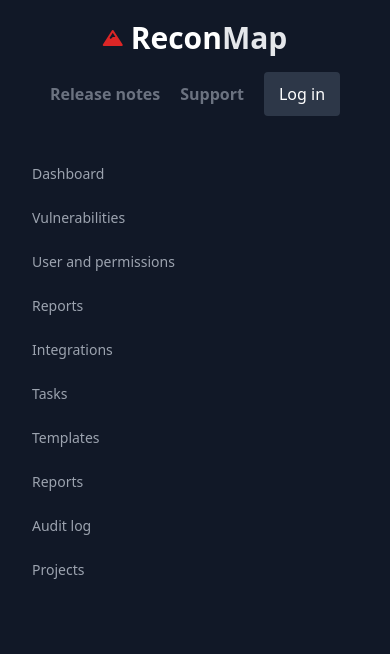
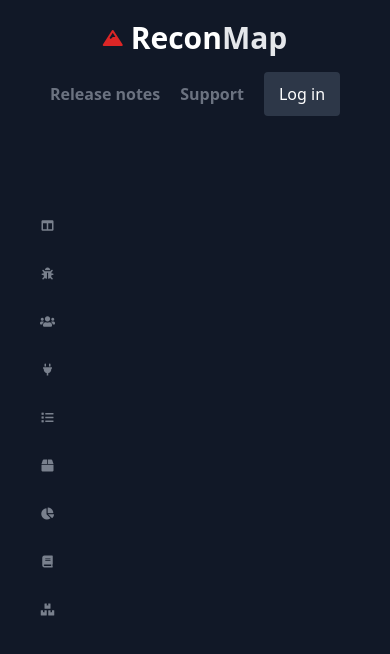
Before and after one commit to reconmap/web-client, a React (Create React App) app: page /dashboard in a window 390 px wide. Shown: the top 654 px of the page. Built offline with nearby package versions, Linux system fonts and the light colour scheme.

Commit message:
dashboard responsive

```diff
--- a/src/dashboard/components/Sidebar.js
+++ b/src/dashboard/components/Sidebar.js
@@ -1,11 +1,19 @@
 import React from 'react'
 import LINKS from './../../routes/dashboard'
-import { Link } from 'react-router-dom'
+import { Link, useHistory } from 'react-router-dom'
 
 export default function Sidebar() {
+  const { location } = useHistory();
+  const currentScreen = location.pathname
   return (
-    <aside className='w-48  flex flex-col  p-3'>
-      {LINKS.map((link, index) => <Link key={index} to={link.to} className='px-2 py-3 w-full text-gray-400 text-sm font-medium hover:text-white' >{link.title}</Link>)}
+    <aside className=' md:w-48  flex flex-col  p-3 mt-12'>
+      {LINKS.map((link, index) => <Link
+        key={index}
+        to={link.to}
+        className={`px-4 py-3 w-full text-gray-400 md:text-sm lg:text-base font-medium hover:text-white hover:bg-gray-800 transition duration-150 rounded hover:text-white ${currentScreen.includes(link.to) && 'text-white bg-gray-800'}`} >
+        <i className={`fa fa-${link.icon} text-xs opacity-75 md:mr-3 fa-fw `} />
+        <span className='hidden md:inline'>{link.title}</span>
+      </Link>)}
     </aside>
   )
 }
--- a/src/routes/dashboard.js
+++ b/src/routes/dashboard.js
@@ -1,12 +1,11 @@
 export default [
-    { title: 'Dashboard', icon: 'home', to: '/dashboard/dashboard' },
-    { title: 'Vulnerabilities', icon: 'home', to: '/dashboard/vulnerabilities' },
-    { title: 'User and permissions', icon: 'home', to: '/dashboard/users' },
-    { title: 'Reports', icon: 'home', to: '/dashboard/reports' },
-    { title: 'Integrations', icon: 'home', to: '/dashboard/integrations' },
-    { title: 'Tasks', icon: 'home', to: '/dashboard/tasks' },
-    { title: 'Templates', icon: 'home', to: '/dashboard/templates' },
-    { title: 'Reports', icon: 'home', to: '/dashboard/reports' },
-    { title: 'Audit log', icon: 'home', to: '/dashboard/audit' },
-    { title: 'Projects', icon: 'home', to: '/dashboard/projects' }
+    { title: 'Dashboard', icon: 'columns', to: '/dashboard/dashboard' },
+    { title: 'Vulnerabilities', icon: 'bug', to: '/dashboard/vulnerabilities' },
+    { title: 'User and permissions', icon: 'users', to: '/dashboard/users' },
+    { title: 'Integrations', icon: 'plug', to: '/dashboard/integrations' },
+    { title: 'Tasks', icon: 'list', to: '/dashboard/tasks' },
+    { title: 'Templates', icon: 'box', to: '/dashboard/templates' },
+    { title: 'Reports', icon: 'chart-pie', to: '/dashboard/reports' },
+    { title: 'Audit log', icon: 'book', to: '/dashboard/audit' },
+    { title: 'Projects', icon: 'boxes', to: '/dashboard/projects' }
   ]
```
